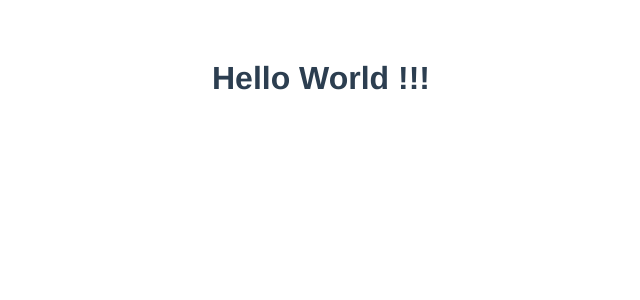
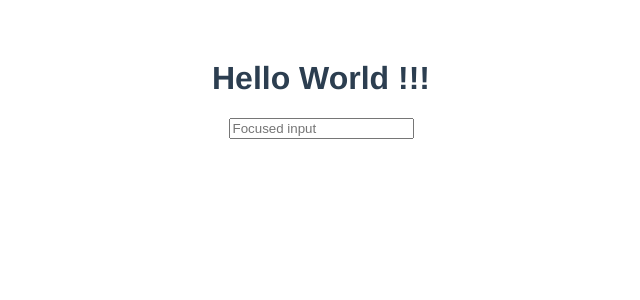
Before and after one commit to Kahwix/Proj06-ToDoList_with_Vue.js, a Vue app: page / in a window 1280 px wide. Shown: the top 300 px of the page, without its empty margins (319-959 px from the left). Built offline with nearby package versions, Linux system fonts and the light colour scheme.

Commit message:
add imput from Bulma Framework

```diff
--- a/src/components/TodoInputText.vue
+++ b/src/components/TodoInputText.vue
@@ -1,5 +1,7 @@
 <template>
-
+    <div class="control">
+        <input class="input is-focused" type="text" placeholder="Focused input">
+    </div>
 </template>
 
 <script>
```
